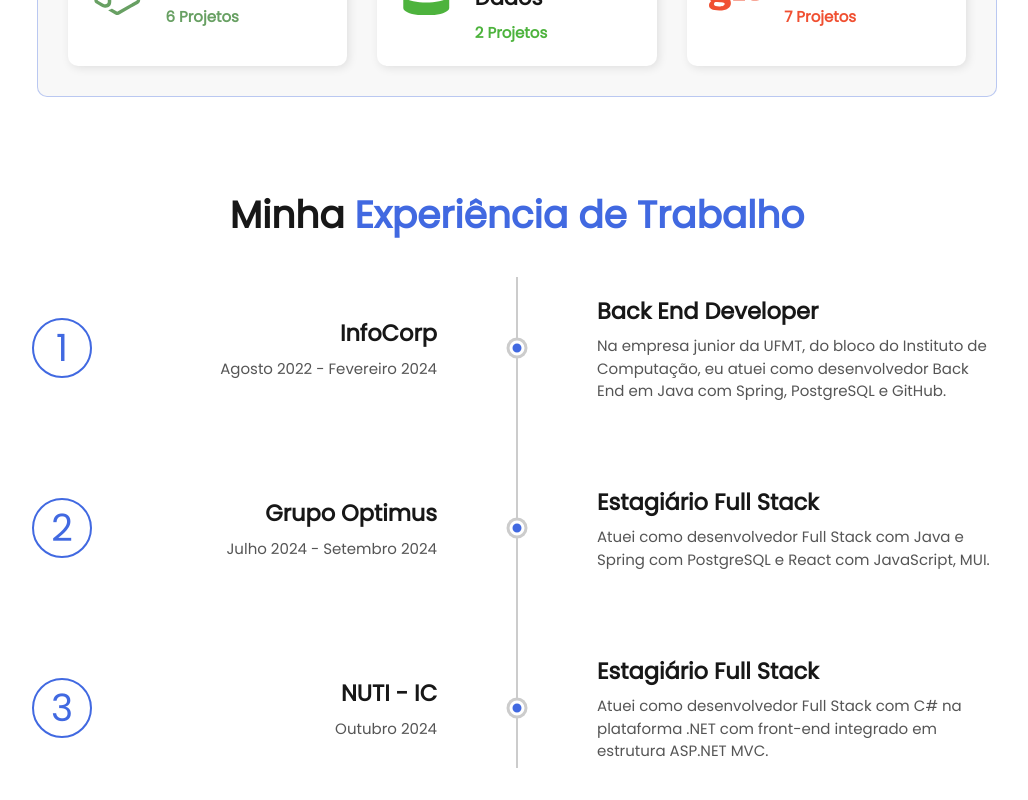
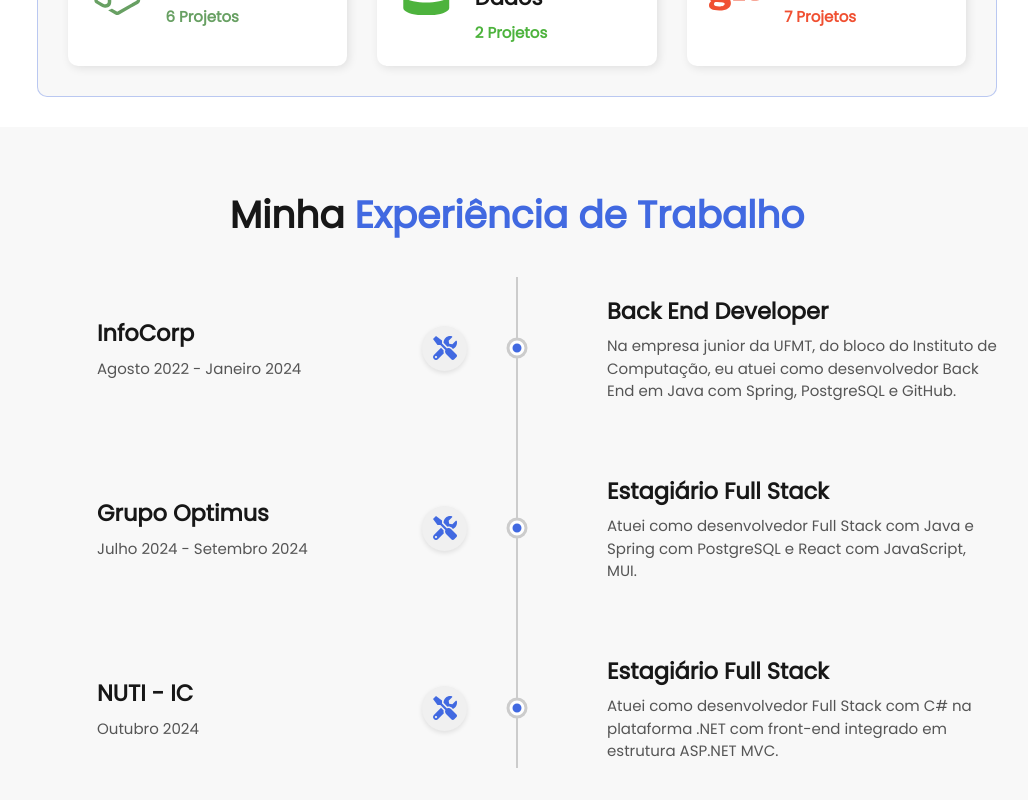
Before and after one commit to Parron01/Parron01-Portfolio, a React (Vite) app: page / in a window 1280 px wide. Shown: the part 1160-1960 px from the top of the page, without its empty margins (123-1151 px from the left). Built offline with nearby package versions, Linux system fonts and the light colour scheme.

Commit message:
Update: Ajustes seção de Experience.

```diff
--- a/src/components/Experience/Experience.jsx
+++ b/src/components/Experience/Experience.jsx
@@ -1,4 +1,8 @@
-import React from "react";
+import React, { useState, useEffect, useRef } from "react";
+import {
+  FaTools, FaJava, FaGithub, FaReact, FaDatabase,
+  FaLeaf, FaCode, FaWindowMaximize, FaJs, FaLayerGroup
+} from "react-icons/fa";
 import {
   ExperienceContainer,
   ContentWrapper,
@@ -12,18 +16,27 @@
   ExperienceDescription,
   ExperienceCompany,
   ExperienceDate,
-  ExperienceNumber,
+  TechButton,
+  TechPopup,
+  TechItem,
+  CompanyInfoContainer,
 } from "./Experience.styles";
 
 const experiences = [
   {
     id: 1,
     company: "InfoCorp",
-    date: "Agosto 2022 - Fevereiro 2024",
+    date: "Agosto 2022 - Janeiro 2024",
     role: "Back End Developer",
     description:
       "Na empresa junior da UFMT, do bloco do Instituto de Computação, eu atuei como desenvolvedor Back End em Java com Spring, PostgreSQL e GitHub.",
     color: "#4169E1",
+    technologies: [
+      { name: "Java", color: "#f89820", icon: <FaJava /> },
+      { name: "Spring", color: "#6DB33F", icon: <FaLeaf /> },
+      { name: "PostgreSQL", color: "#336791", icon: <FaDatabase /> },
+      { name: "GitHub", color: "#181717", icon: <FaGithub /> }
+    ]
   },
   {
     id: 2,
@@ -33,6 +46,13 @@
     description:
       "Atuei como desenvolvedor Full Stack com Java e Spring com PostgreSQL e React com JavaScript, MUI.",
     color: "#4169E1",
+    technologies: [
+      { name: "Java", color: "#f89820", icon: <FaJava /> },
+      { name: "Spring", color: "#6DB33F", icon: <FaLeaf /> },
+      { name: "PostgreSQL", color: "#336791", icon: <FaDatabase /> },
+      { name: "React", color: "#61DAFB", icon: <FaReact /> },
+      { name: "JavaScript", color: "#F7DF1E", icon: <FaJs /> }
+    ]
   },
   {
     id: 3,
@@ -42,10 +62,101 @@
     description:
       "Atuei como desenvolvedor Full Stack com C# na plataforma .NET com front-end integrado em estrutura ASP.NET MVC.",
     color: "#4169E1",
+    technologies: [
+      { name: "C#", color: "#239120", icon: <FaCode /> },
+      { name: ".NET", color: "#512BD4", icon: <FaWindowMaximize /> },
+      { name: "ASP.NET MVC", color: "#0090F1", icon: <FaCode /> }
+    ]
   },
 ];
 
 const Experience = () => {
+  const [activePopup, setActivePopup] = useState(null);
+  const [popupPosition, setPopupPosition] = useState({ top: 0, left: 0 });
+  const [isMobile, setIsMobile] = useState(window.innerWidth <= 900);
+  const popupRef = useRef(null);
+  const techButtonsRef = useRef({});
+
+  useEffect(() => {
+    const handleResize = () => {
+      setIsMobile(window.innerWidth <= 900);
+    };
+
+    window.addEventListener('resize', handleResize);
+    return () => {
+      window.removeEventListener('resize', handleResize);
+    };
+  }, []);
+
+  const handleTechButtonClick = (e, id) => {
+    e.stopPropagation(); // Prevent event bubbling
+    const rect = e.currentTarget.getBoundingClientRect();
+
+    setPopupPosition({
+      top: rect.bottom + 10,
+      left: isMobile ? rect.right - 200 : rect.left,
+    });
+
+    setActivePopup(activePopup === id ? null : id);
+  };
+
+  const handleTechButtonHover = (e, id) => {
+    const rect = e.currentTarget.getBoundingClientRect();
+
+    setPopupPosition({
+      top: rect.bottom + 10,
+      left: isMobile ? rect.right - 200 : rect.left,
+    });
+
+    setActivePopup(id);
+  };
+
+  // Close popup when clicking outside
+  useEffect(() => {
+    const handleClickOutside = (e) => {
+      // Only close if activePopup is open AND click is outside popup AND outside buttons
+      if (activePopup) {
+        const clickedOnPopup = popupRef.current && popupRef.current.contains(e.target);
+        const clickedOnButton = Object.values(techButtonsRef.current).some(
+          btn => btn && btn.contains(e.target)
+        );
+
+        if (!clickedOnPopup && !clickedOnButton) {
+          setActivePopup(null);
+        }
+      }
+    };
+
+    // Use mousedown instead of click for better mobile experience
+    document.addEventListener('mousedown', handleClickOutside);
+    document.addEventListener('touchstart', handleClickOutside);
+
+    return () => {
+      document.removeEventListener('mousedown', handleClickOutside);
+      document.removeEventListener('touchstart', handleClickOutside);
+    };
+  }, [activePopup]);
+
+  // Close popup when scrolling
+  useEffect(() => {
+    const handleScroll = () => {
+      if (activePopup) {
+        setActivePopup(null);
+      }
+    };
+
+    window.addEventListener('scroll', handleScroll, { passive: true });
+
+    return () => {
+      window.removeEventListener('scroll', handleScroll);
+    };
+  }, [activePopup]);
+
+  // Handle popup click to prevent propagation
+  const handlePopupClick = (e) => {
+    e.stopPropagation();
+  };
+
   return (
     <ExperienceContainer>
       <ContentWrapper>
@@ -58,12 +169,21 @@
 
         {experiences.map((exp, index) => (
           <ExperienceRow key={exp.id}>
-            {/* Experience number indicator */}
-            <ExperienceNumber>{index + 1}</ExperienceNumber>
-
             <LeftColumn>
-              <ExperienceCompany>{exp.company}</ExperienceCompany>
-              <ExperienceDate>{exp.date}</ExperienceDate>
+              <CompanyInfoContainer>
+                <div>
+                  <ExperienceCompany>{exp.company}</ExperienceCompany>
+                  <ExperienceDate>{exp.date}</ExperienceDate>
+                </div>
+                <TechButton
+                  ref={el => techButtonsRef.current[exp.id] = el}
+                  onMouseEnter={(e) => !isMobile && handleTechButtonHover(e, exp.id)}
+                  onMouseLeave={() => !isMobile && setActivePopup(null)}
+                  onClick={(e) => handleTechButtonClick(e, exp.id)}
+                >
+                  <FaTools />
+                </TechButton>
+              </CompanyInfoContainer>
             </LeftColumn>
 
             <TimelinePoint color={exp.color} />
@@ -75,6 +195,23 @@
           </ExperienceRow>
         ))}
       </ContentWrapper>
+
+      {/* Popup rendered outside the main content flow */}
+      {activePopup && (
+        <TechPopup
+          ref={popupRef}
+          onClick={handlePopupClick}
+          style={{ top: `${popupPosition.top}px`, left: `${popupPosition.left}px` }}
+        >
+          <h4>Tecnologias:</h4>
+          {experiences.find(exp => exp.id === activePopup).technologies.map((tech, idx) => (
+            <TechItem key={idx} color={tech.color}>
+              <span className="tech-icon">{tech.icon}</span>
+              <span className="tech-name">{tech.name}</span>
+            </TechItem>
+          ))}
+        </TechPopup>
+      )}
     </ExperienceContainer>
   );
 };
--- a/src/components/Experience/Experience.styles.jsx
+++ b/src/components/Experience/Experience.styles.jsx
@@ -7,6 +7,9 @@
   justify-content: center;
   width: 100%;
   padding: 4rem 0;
+  background: #F8F8F8;
+  position: relative; /* For absolute positioning of popup */
+  overflow: visible; /* Ensure popup can appear outside */
 `;
 
 export const ContentWrapper = styled.div`
@@ -64,68 +67,27 @@
   }
 `;
 
-export const ExperienceNumber = styled.div`
-  position: absolute;
-  left: -80px;
-  top: 50%;
-  transform: translateY(-50%);
-  width: 60px;
-  height: 60px;
-  border: 2px solid #4169E1;
-  border-radius: 50%;
-  display: flex;
-  justify-content: center;
-  align-items: center;
-  font-size: 2.5rem;
-  color: #4169E1;
-  margin-left: 5rem;
-
-  @media (max-width: 1100px) {
-    margin-left: 0;
-    left: -60px;
-    width: 50px;
-    height: 50px;
-    font-size: 2rem;
-  }
-
-  @media (max-width: 900px) {
-    left: -45px;
-    width: 40px;
-    height: 40px;
-    font-size: 1.8rem;
-    top: 4rem;
-    transform: none;
-  }
-
-  @media (max-width: 768px) {
-    left: -30px;
-    width: 30px;
-    height: 30px;
-    font-size: 1.5rem;
-  }
-`;
-
 export const LeftColumn = styled.div`
   width: calc(50% - 20px);
-  padding-right: 20px;
   display: flex;
   flex-direction: column;
   justify-content: center;
-  align-items: flex-end;
-  text-align: right;
+  align-items: flex-start;
+  text-align: left;
+  margin-left: 60px;
+  position: relative;
 
   @media (max-width: 900px) {
     width: 100%;
+    margin-left: 40px;
     align-items: flex-start;
     text-align: left;
-    padding-left: 3rem;
     padding-bottom: 0.5rem;
-}
+  }
 `;
 
 export const RightColumn = styled.div`
   width: calc(50% - 20px);
-  padding-left: 20px;
   margin-left: auto;
   display: flex;
   flex-direction: column;
@@ -184,3 +146,101 @@
     transform: translateY(-50%);
   }
 `;
+
+export const CompanyInfoContainer = styled.div`
+  display: flex;
+  align-items: center;
+  justify-content: space-between;
+  width: 100%;
+  gap: 15px;
+`;
+
+export const TechButton = styled.div`
+  display: flex;
+  align-items: center;
+  justify-content: center;
+  background-color: #f0f0f0;
+  color: #4169E1;
+  border-radius: 50%;
+  width: 45px;
+  height: 45px;
+  cursor: pointer;
+  position: relative;
+  transition: all 0.3s ease;
+  box-shadow: 0 2px 5px rgba(0, 0, 0, 0.1);
+  margin-right: 20px;
+
+  &:hover {
+    background-color: #e0e0e0;
+    transform: scale(1.05);
+  }
+
+  svg {
+    font-size: 24px;
+  }
+`;
+
+export const TechPopup = styled.div`
+  position: fixed;
+  z-index: 9999;
+  background-color: white;
+  box-shadow: 0 5px 15px rgba(0, 0, 0, 0.3);
+  border-radius: 8px;
+  padding: 15px 20px;
+  min-width: 180px;
+  width: fit-content;
+  box-sizing: border-box;
+  transform: translateZ(0);
+  pointer-events: auto;
+
+  h4 {
+    margin: 0 0 10px 0;
+    font-size: 16px;
+    color: #333;
+    font-weight: 600;
+  }
+
+  &:before {
+    content: '';
+    position: absolute;
+    top: -5px;
+    left: 15px;
+    width: 10px;
+    height: 10px;
+    background-color: white;
+    transform: rotate(45deg);
+  }
+
+  @media (max-width: 900px) {
+    &:before {
+      left: auto;
+      right: 15px;
+    }
+  }
+`;
+
+export const TechItem = styled.div`
+  padding: 6px 0;
+  margin-bottom: 5px;
+  font-size: 15px;
+  color: ${props => props.color || '#333'};
+  display: flex;
+  align-items: center;
+
+  .tech-icon {
+    margin-right: 10px;
+    color: ${props => props.color || '#333'};
+    display: flex;
+    align-items: center;
+  }
+
+  .tech-icon svg {
+    width: 22px;
+    height: 22px;
+    fill: currentColor;
+  }
+
+  .tech-name {
+    font-weight: 500;
+  }
+`;
```
